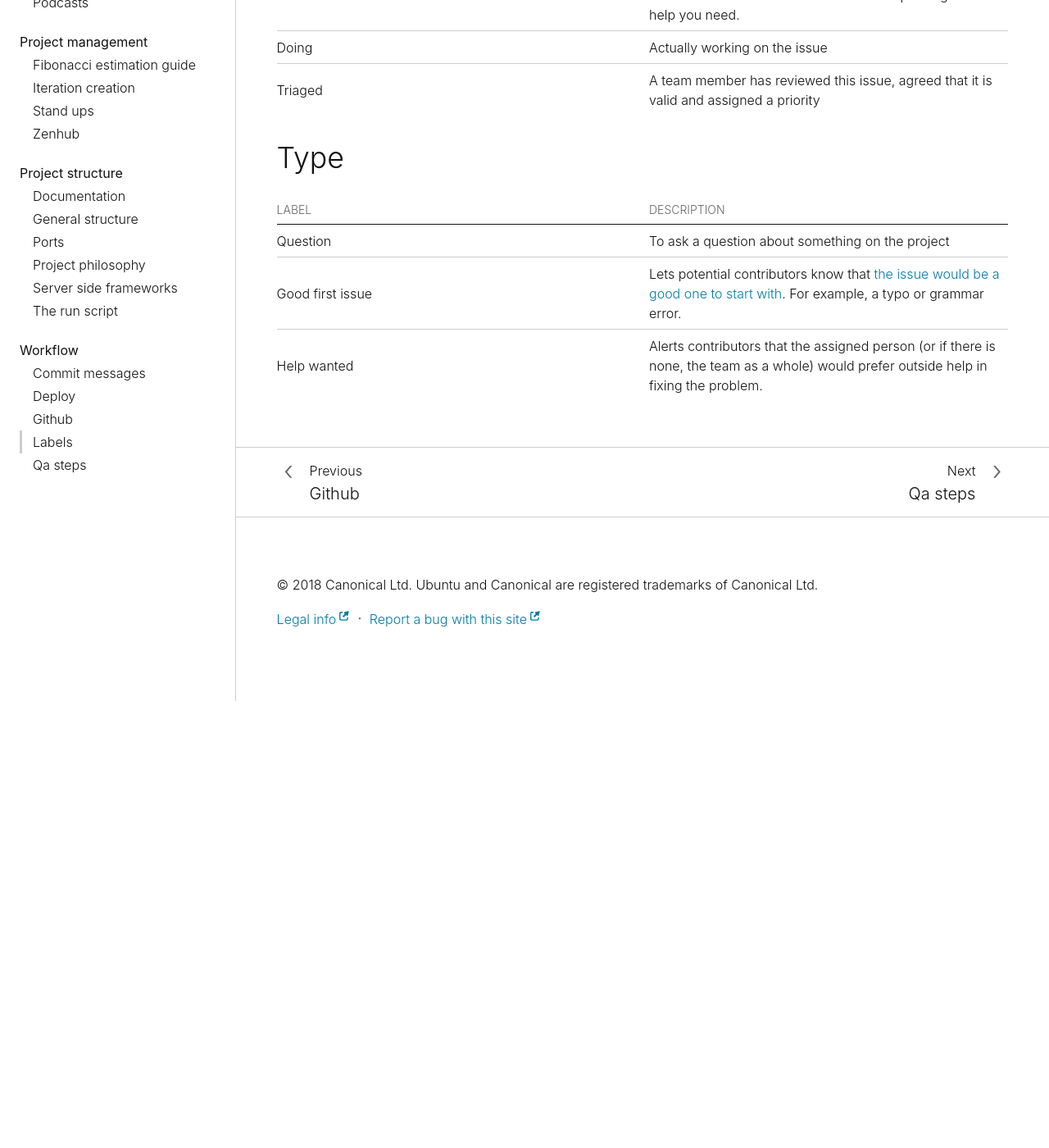
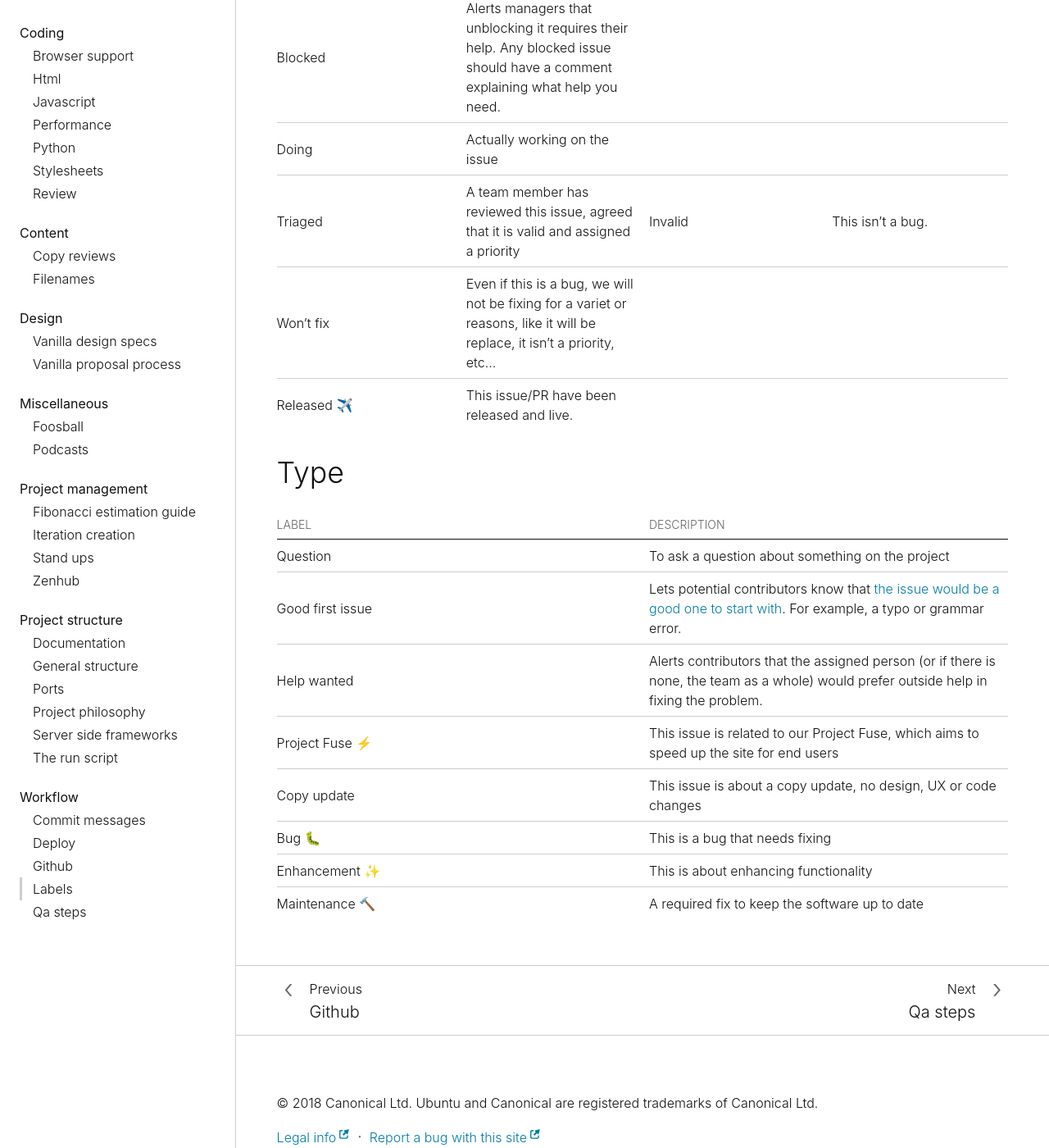
Before and after one commit to canonical-web-and-design/practices, a Jekyll site: the page built from workflow/labels.md, in a window 1280 px wide and 1400 px high, scrolled down 1642 px. Shown: the whole window at 82% size. Built offline with Jekyll 4.4.1, drawn with Linux system fonts in a browser that asks for light colours; some web fonts are replaced; before the commit the page ends 2497 px from its top, so only the background shows below that; some of the changed text lies outside the part shown.

Commit message:
Update and add more type labels

```diff
--- a/workflow/labels.md
+++ b/workflow/labels.md
@@ -11,6 +11,7 @@ In this part you will find a description of all the labels we use on issues.
 | ----------- | ---------------------------------------------------------------------------------------- |
 | Don’t merge | While this label is present this pull-request should not be merged                       |
 | Duplicate   | This issue already exists                                                                |
+| Master Epic | This is a master [ZenHub epic](https://www.zenhub.com/blog/working-with-epics-in-github/)|
 | Epic        | This issue is a [ZenHub epic](https://www.zenhub.com/blog/working-with-epics-in-github/) |
 
 ## Priority
@@ -43,7 +44,9 @@ Each review label has 3 steps:
 | ------- | ------------------------------------------------------------------------------------------------------------------------------ |
 | Blocked | Alerts managers that unblocking it requires their help. Any blocked issue should have a comment explaining what help you need. |
 | Doing   | Actually working on the issue                                                                                                  |
-| Triaged | A team member has reviewed this issue, agreed that it is valid and assigned a priority                                         |
+| Triaged | A team member has reviewed this issue, agreed that it is valid and assigned a priority                           | Invalid | This isn't a bug. |
+| Won't fix | Even if this is a bug, we will not be fixing for a variet or reasons, like it will be replace, it isn't a priority, etc... |
+| Released ✈️ | This issue/PR have been released and live. |
 
 ## Type
 
@@ -52,3 +55,8 @@ Each review label has 3 steps:
 | Question         | To ask a question about something on the project                                                                                                                                                                     |
 | Good first issue | Lets potential contributors know that [the issue would be a good one to start with](https://help.github.com/articles/helping-new-contributors-find-your-project-with-labels/). For example, a typo or grammar error. |
 | Help wanted      | Alerts contributors that the assigned person (or if there is none, the team as a whole) would prefer outside help in fixing the problem.                                                                             |
+| Project Fuse ⚡️   | This issue is related to our Project Fuse, which aims to speed up the site for end users |
+| Copy update      | This issue is about a copy update, no design, UX or code changes |
+| Bug 🐛           | This is a bug that needs fixing |
+| Enhancement ✨   | This is about enhancing functionality |
+| Maintenance 🔨   | A required fix to keep the software up to date |
```
